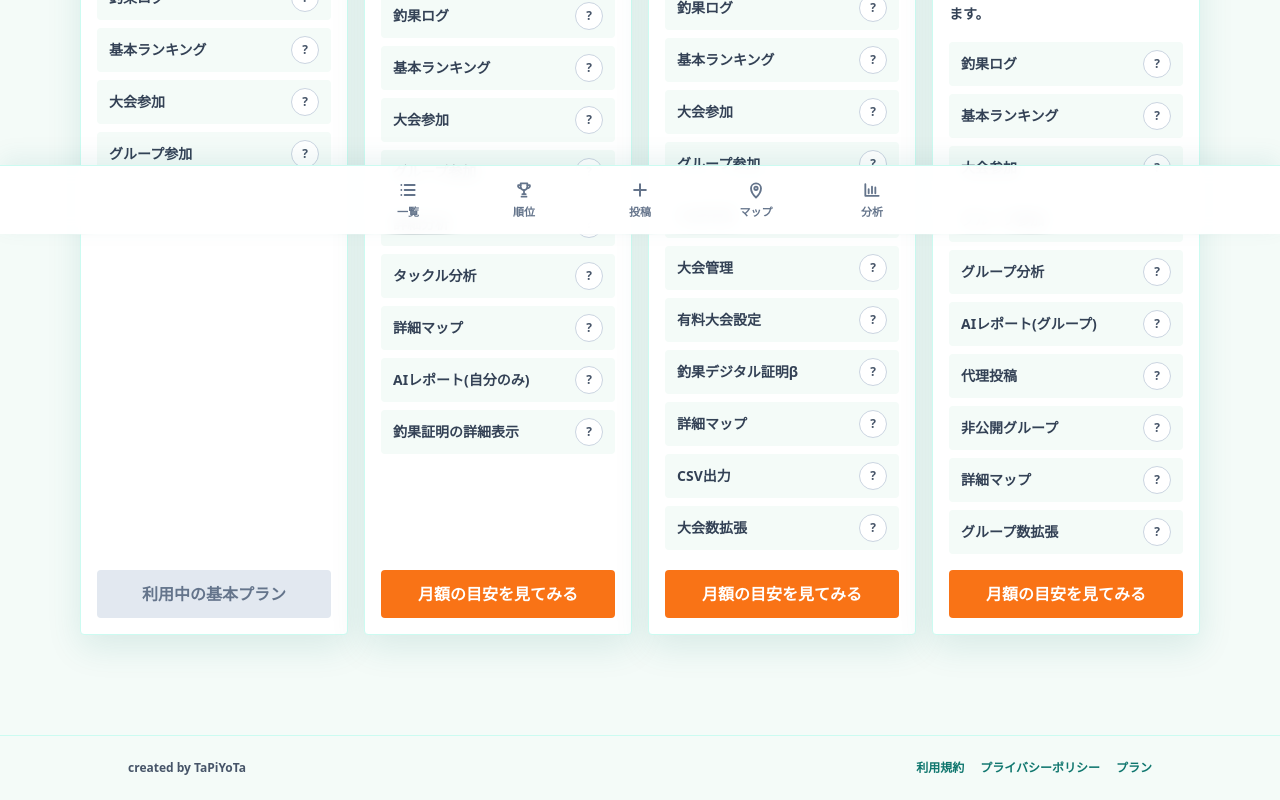
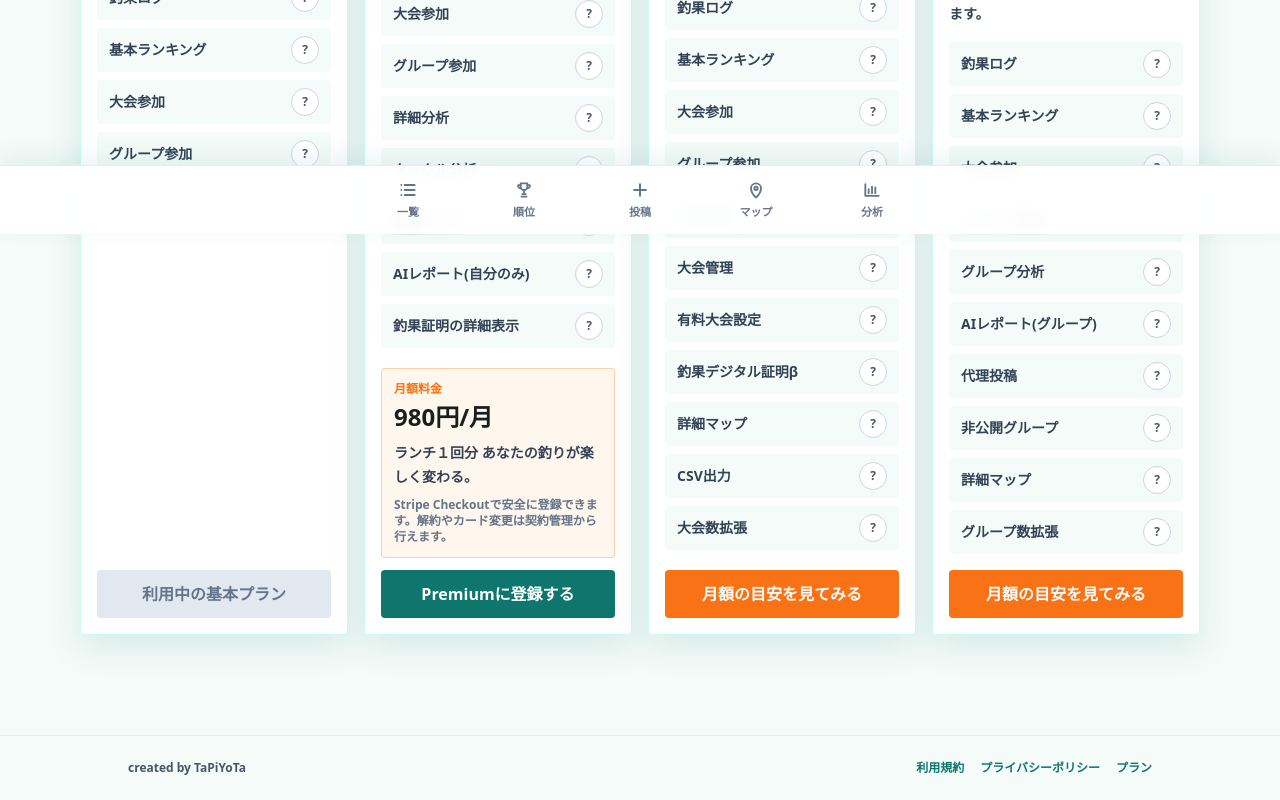
Before and after one commit to moritomizu/turilog, a Next.js app: page /plans in a window 1280 px wide. Shown: the part 566-1366 px from the top of the page. Built offline with nearby package versions, Linux system fonts and the light colour scheme; no server answers.

Commit message:
Improve Premium plan status display

```diff
--- a/src/app/plans/plans-client.tsx
+++ b/src/app/plans/plans-client.tsx
@@ -28,7 +28,7 @@ export function PlansClient() {
   const [profile, setProfile] = useState<UserProfile | null>(null);
   const [message, setMessage] = useState("");
   const [selectedFeature, setSelectedFeature] = useState<FeatureKey | null>(null);
-  const [revealedPlans, setRevealedPlans] = useState<SubscriptionPlan[]>(["free"]);
+  const [revealedPlans, setRevealedPlans] = useState<SubscriptionPlan[]>(["free", "premium"]);
   const [loadingPlan, setLoadingPlan] = useState<"checkout" | "portal" | null>(null);
 
   useEffect(() => {
@@ -41,9 +41,16 @@ export function PlansClient() {
 
   useEffect(() => {
     const params = new URLSearchParams(window.location.search);
-    if (params.get("checkout") === "success") setMessage("Premium登録を受け付けました。反映まで少し時間がかかる場合があります。");
+    if (params.get("checkout") === "success") {
+      setMessage("Premium登録を受け付けました。反映まで少し時間がかかる場合があります。");
+      if (user) {
+        getUserProfile(user.uid).then(setProfile).catch(() => undefined);
+        const timer = window.setTimeout(() => getUserProfile(user.uid).then(setProfile).catch(() => undefined), 2500);
+        return () => window.clearTimeout(timer);
+      }
+    }
     if (params.get("checkout") === "cancelled") setMessage("Premium登録はキャンセルされました。");
-  }, []);
+  }, [user]);
 
   async function handlePremiumCheckout() {
     if (!user) {
@@ -126,7 +133,8 @@ export function PlansClient() {
         <div className="grid gap-4 md:grid-cols-2 xl:grid-cols-4">
           {visiblePlans.map((plan) => {
             const definition = planDefinitions[plan];
-            const priceRevealed = revealedPlans.includes(plan);
+            const priceRevealed = plan === "premium" || revealedPlans.includes(plan);
+            const premiumActive = profile?.subscriptionPlan === "premium" || profile?.subscriptionStatus === "active" || profile?.subscriptionStatus === "trialing";
             return (
               <article key={plan} className="flex flex-col rounded border border-teal-100 bg-white p-4 shadow-soft">
                 <h2 className="text-xl font-black">{definition.label}</h2>
@@ -176,7 +184,7 @@ export function PlansClient() {
                       </p>
                     </div>
                     {plan === "premium" ? (
-                      profile?.subscriptionPlan === "premium" ? (
+                      premiumActive ? (
                         <div className="mt-3 space-y-2">
                           <p className="rounded bg-teal-50 p-3 text-sm font-black text-water">Premium利用中です。</p>
                           <button type="button" onClick={handleCustomerPortal} disabled={loadingPlan !== null} className="tap-target w-full rounded border border-water bg-white px-4 py-3 font-black text-water disabled:opacity-60">
--- a/src/app/profile/page.tsx
+++ b/src/app/profile/page.tsx
@@ -5,8 +5,10 @@ import { useEffect, useState } from "react";
 import { AuthGate } from "@/components/AuthGate";
 import { PageHeader } from "@/components/PageHeader";
 import { ProfileStepBasic, ProfileStepMotivation, ProfileStepStyle, initialProfileSurveyState, toProfilePayload, type ProfileSurveyState } from "@/components/ProfileSurveyForm";
+import { planDefinitions } from "@/lib/plans";
 import { getAgeRangeLabel, getFishingFrequencyLabel, getFishingMotivationLabel } from "@/lib/profileOptions";
 import { getUserProfile, saveUserProfileData, uploadUserAvatar } from "@/lib/userProfiles";
+import type { UserProfile } from "@/types";
 
 export default function ProfilePage() {
   return <AuthGate skipOnboardingCheck>{(user) => <ProfileEditor userId={user.uid} fallbackName={user.displayName ?? user.email ?? ""} />}</AuthGate>;
@@ -14,6 +16,7 @@ export default function ProfilePage() {
 
 function ProfileEditor({ userId, fallbackName }: { userId: string; fallbackName: string }) {
   const [profile, setProfile] = useState<ProfileSurveyState>(() => initialProfileSurveyState(null, fallbackName));
+  const [accountProfile, setAccountProfile] = useState<UserProfile | null>(null);
   const [avatarFile, setAvatarFile] = useState<File | null>(null);
   const [message, setMessage] = useState("読み込み中です。");
   const [busy, setBusy] = useState(false);
@@ -21,6 +24,7 @@ function ProfileEditor({ userId, fallbackName }: { userId: string; fallbackName:
   useEffect(() => {
     getUserProfile(userId)
       .then((current) => {
+        setAccountProfile(current);
         setProfile(initialProfileSurveyState(current, fallbackName));
         setMessage("");
       })
@@ -65,6 +69,7 @@ function ProfileEditor({ userId, fallbackName }: { userId: string; fallbackName:
         <section className="rounded border border-teal-100 bg-white p-5 shadow-soft">
           <h2 className="mb-4 text-lg font-black">基本プロフィール</h2>
           <AvatarField avatarUrl={profile.avatarUrl} file={avatarFile} displayName={profile.displayName} onChange={setAvatarFile} />
+          <PlanStatusCard profile={accountProfile} />
           <div className="mt-4" />
           <ProfileStepBasic state={profile} setState={setProfile} />
         </section>
@@ -90,6 +95,29 @@ function ProfileEditor({ userId, fallbackName }: { userId: string; fallbackName:
   );
 }
 
+function PlanStatusCard({ profile }: { profile: UserProfile | null }) {
+  const plan = profile?.subscriptionPlan ?? "free";
+  const definition = planDefinitions[plan] ?? planDefinitions.free;
+  const isPremium = plan === "premium" || profile?.subscriptionStatus === "active" || profile?.subscriptionStatus === "trialing";
+  return (
+    <div className="mt-3 rounded border border-teal-100 bg-white p-3">
+      <div className="flex items-center justify-between gap-3">
+        <div>
+          <p className="text-xs font-black text-slate-500">現在のプラン</p>
+          <p className="mt-1 text-lg font-black text-ink">{isPremium ? "Premium" : definition.label}</p>
+          {profile?.currentPeriodEnd ? <p className="mt-1 text-xs font-bold text-slate-500">次回更新目安: {new Date(profile.currentPeriodEnd).toLocaleDateString("ja-JP")}</p> : null}
+        </div>
+        <span className={`rounded-full px-3 py-1 text-xs font-black ${isPremium ? "bg-water text-white" : "bg-slate-100 text-slate-600"}`}>
+          {isPremium ? "利用中" : "Free"}
+        </span>
+      </div>
+      <Link href="/plans" className="mt-3 inline-flex rounded border border-water bg-white px-3 py-2 text-xs font-black text-water">
+        プランを見る
+      </Link>
+    </div>
+  );
+}
+
 function AvatarField({ avatarUrl, file, displayName, onChange }: { avatarUrl: string; file: File | null; displayName: string; onChange: (file: File | null) => void }) {
   const preview = file ? URL.createObjectURL(file) : avatarUrl;
   return (
```
